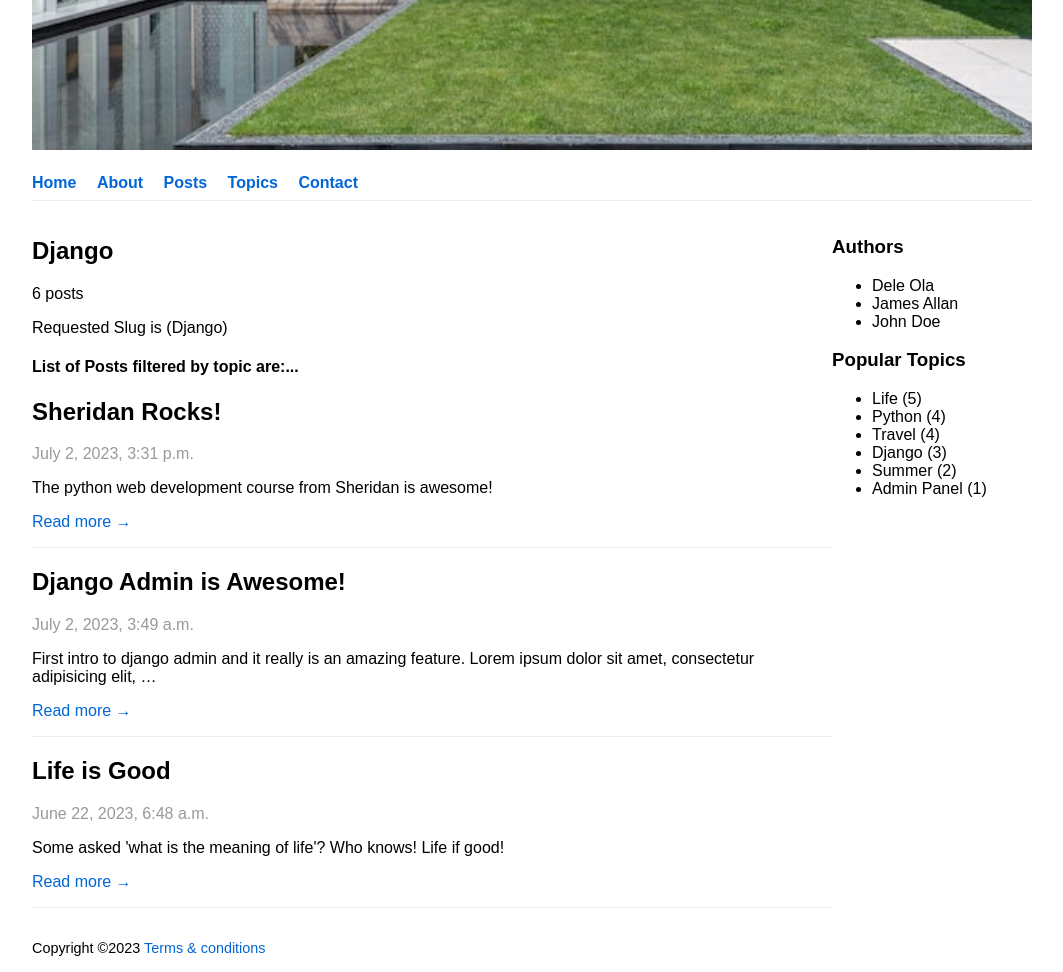
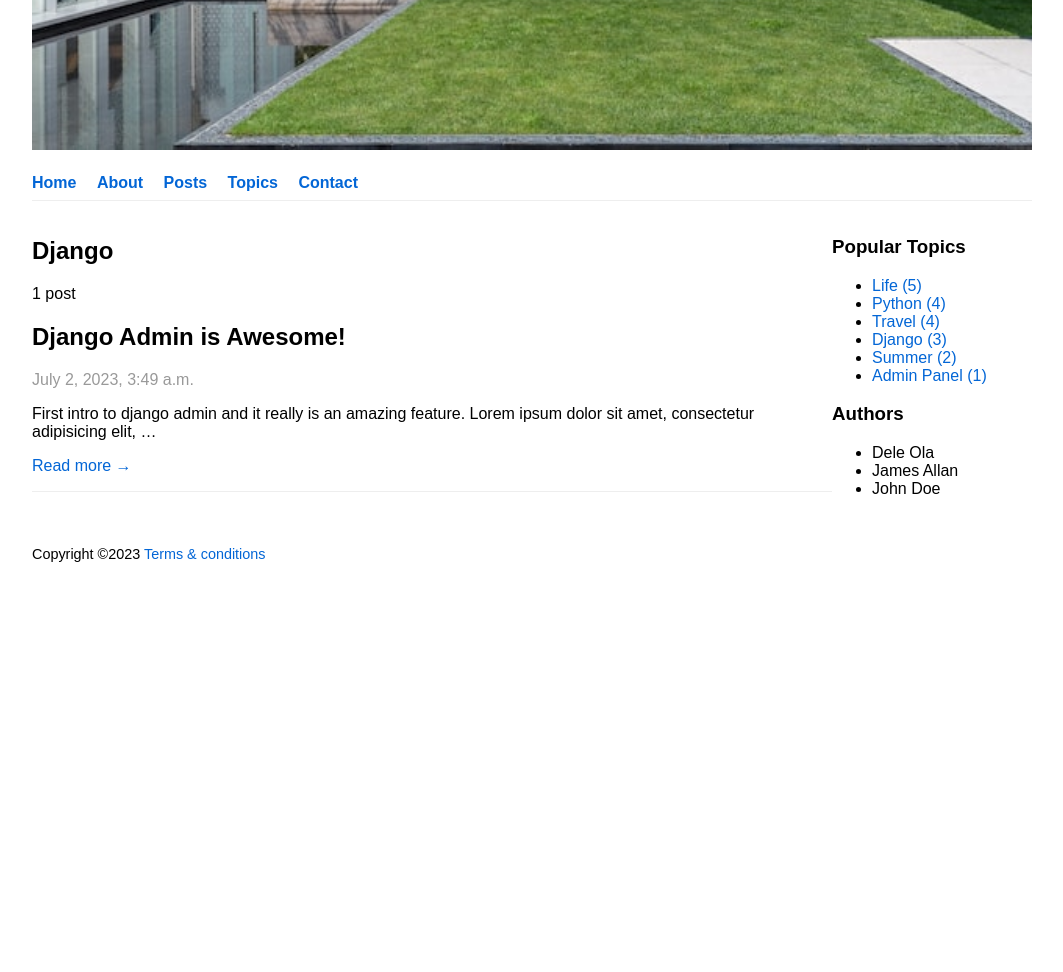
Before and after one commit to akin11235/my_blog, a Django app: page /topics/django/ in a window 1280 px wide. Shown: the part 586-1558 px from the top of the page, without its empty margins (108-1171 px from the left). After the commit the page ends 1148 px from the top, so only its background shows below. Run offline with Django 4.2, Linux system fonts and the light colour scheme; data comes from the database, SQL or seed files in the repository; both versions use the stored data as it was after the commit.

Commit message:
update topic detailview
Adjusted the topics with links to topic details

```diff
--- a/blog/templates/blog/base.html
+++ b/blog/templates/blog/base.html
@@ -43,16 +43,18 @@
 
     <aside id="sidebar">
         <section id="author-list">
+
+            <h3>Popular Topics</h3>
+               <ul>
+                    {% for topic in top_topics %}
+                        <li><a href="{{ topic.get_absolute_url }}">{{ topic.name }} ({{ topic.topics }})</a></li>
+                    {% endfor %}
+                </ul>
+
             <h3>Authors</h3>
                 <ul>
                     {% for author in authors %}
-                    <li>{{ author.get_full_name }}</li>
-                    {% endfor %}
-                </ul>
-            <h3>Popular Topics</h3>
-               <ul>
-                    {% for topic in top_topics %}
-                    <li>{{ topic.name }} ({{ topic.topics }})</li>
+                         <li>{{ author.get_full_name }}</li>
                     {% endfor %}
                 </ul>
 
--- a/blog/templates/blog/home.html
+++ b/blog/templates/blog/home.html
@@ -6,7 +6,12 @@
   <h1>Latest posts</h1>
   {% for post in latest_posts %}
     {% include "blog/post_preview.html" %}
+
+
   {% endfor %}
+
 </section>
 
+
+
 {% endblock %}
--- a/blog/templates/blog/post_detail.html
+++ b/blog/templates/blog/post_detail.html
@@ -9,6 +9,10 @@
     <span class="published">Published <time>{{ post.published }}</time></span><br>
     <span class="author">{{ post.author.get_full_name }}</span>
 
+
+    <h4><a> of Related Topics ??????</a></h4>
+
+
     <section class="content">{{ post.content|linebreaks }}</section>
 </article>
 {% endblock %}
--- a/blog/templates/blog/post_list.html
+++ b/blog/templates/blog/post_list.html
@@ -7,7 +7,6 @@
 
 {% for post in posts %}
     {% include "blog/post_preview.html" %}
-
 {% endfor %}
 
 {% endblock %}
--- a/blog/templates/blog/topic_detail.html
+++ b/blog/templates/blog/topic_detail.html
@@ -4,28 +4,13 @@
 
 {% block main %}
 
-<h2>{{object.name}}</h2>
-<p>{{ topic_count}} posts</p>
 
-<p> Requested Slug is ({{ requested_category }}) </p>
+  <h2>{{requested_category}}</h2>
 
-{% for topic in topic_detail %}
-{{ topic }}
-{% endfor %}
+  <p>{{ topic_posts|length}} post{{ topic_posts|pluralize}}</p>
 
-<h4>List of Posts filtered by topic are:...</h4>
-
-{% for post in latest_posts %}
-  {% include "blog/post_preview.html" %}
-<!--{{ post }}-->
-{% endfor %}
+    {% for post in topic_posts %}
+      {% include "blog/post_preview.html" %}
+    {% endfor %}
 
 {% endblock %}
-
-<!--{% for topic in topics %}-->
-<!--<h2>{{ topic.name}}</h2>-->
-<!--  {% include "blog/post_preview.html" %}-->
-<!--{% endfor %}-->
-
-<!--<h2>{{ latest_posts}}</h2>-->
-<!--<h2>{{ topic.count}}</h2>-->
--- a/blog/templates/blog/topic_list.html
+++ b/blog/templates/blog/topic_list.html
@@ -8,7 +8,7 @@
 {% for topic in topics %}
 <article>
     <ul >
-        <Li><a href="{{ topic.get_absolute_url }}">{{ topic.name}}</a></Li>
+        <li><a href="{{ topic.get_absolute_url }}">{{ topic.name}}</a></li>
     </ul>
 </article>
 
--- a/blog/views.py
+++ b/blog/views.py
@@ -65,6 +65,8 @@ class HomeView(TemplateView):
             .order_by('-published')[:3]
 
         context.update({'latest_posts': latest_posts})
+
+
 
         # authors = models.Post.objects.published() \
         #     .get_authors() \
@@ -170,22 +172,6 @@ class TopicDetailView(DetailView):
     def get_object(self, queryset=None):
         return models.Topic.objects.get(slug=self.kwargs['slug'])
 
-
-    # def get_slug_field(self):
-    #
-    #
-    # def get_context_object_name(self, obj):
-
-
-
-
-    # topic.blog_posts.all()
-    # post.topics.all()
-
-    # context.update({'topics': topics})
-
-
-
     def get_queryset(self):
         # Get the base queryset
         queryset = super().get_queryset()
@@ -196,45 +182,19 @@ class TopicDetailView(DetailView):
         context = super().get_context_data(**kwargs)
         slug = self.kwargs['slug']
 
-        latest_posts = models.Post.objects.published() \
-            .order_by('-published')[:3]
-
-        # topic_posts = models.Topic.objects.filter(name='Life')
-
         requested_category = models.Topic.objects.get(slug=slug)
 
-        # topic_posts = requested_category.blog_posts.all()
-
+        topic_posts = requested_category.blog_posts.all().published().order_by('-published')
 
         topics = models.Topic.objects.all()\
             .annotate(topics=Count('blog_posts'))\
             .values('name', 'topics').order_by('-topics')[:10]
 
-        # topic_count = models.Topic.objects.all().annotate(topics=Count('blog_posts')).values('name', 'topics')
+        context.update({'topics': topics,
+                        'requested_category': requested_category,
+                        'topic_posts': topic_posts},)
 
-        topic_count = models.Topic.objects.count()
-
-        context.update({'latest_posts': latest_posts,
-                       'topics': topics,
-                        'topic_count': topic_count,
-                        'requested_category': requested_category},)
-
-
-        # Update the context with our context variables
-        # context.update({
-        #     'authors': authors,
-        #     'latest_posts': latest_posts
-        #     'number_of_posts': number_of_posts
-        # })
         return context
-
-        # context['topics'] = models.Topic.objects.all()
-        # context['topics'] = models.Topic.objects.all().annotate(topics=Count('blog_posts')).values('name', 'topics').order_by('-topics')[:10]
-
-    # top_topics = models.Topic.objects.all() \
-    #     .annotate(topics=Count('blog_posts')) \
-    #     .values('name', 'topics') \
-    #     .order_by('-topics')[:10]
 
 
 def form_example(request):
```
Also changed, not shown: db.sqlite3.
